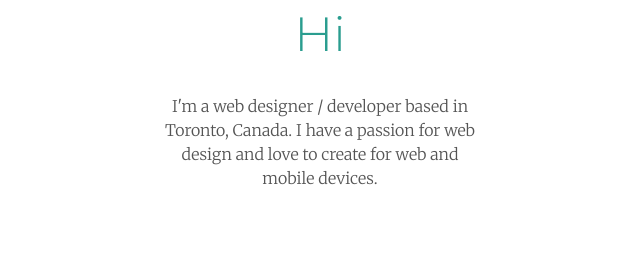
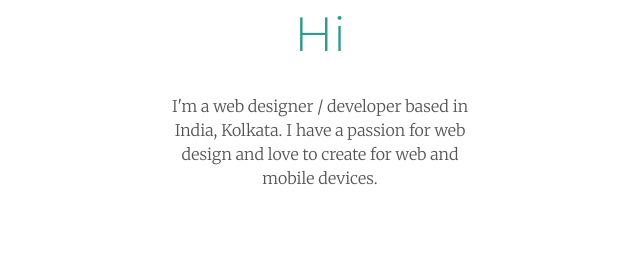
Before and after one commit to arbaztalk2me/arbazportfolio, a plain HTML site: page index.html in a window 1280 px wide. Shown: the part 977-1230 px from the top of the page, 320-960 px from the left. Drawn offline with nearby package versions, Linux system fonts and the light colour scheme.

Commit message:
Update index.html

```diff
--- a/index.html
+++ b/index.html
@@ -26,7 +26,7 @@
     <div class="two">
         <img class="profile-pic" src="profile.jpg" alt="">
         <h2>Hi</h2>
-        <p>I'm a web designer / developer based in Toronto, Canada. I have a passion for web design and love to create for web and mobile devices.</p>
+        <p>I'm a web designer / developer based in India, Kolkata. I have a passion for web design and love to create for web and mobile devices.</p>
     </div>
 
     <div class="three">
```
